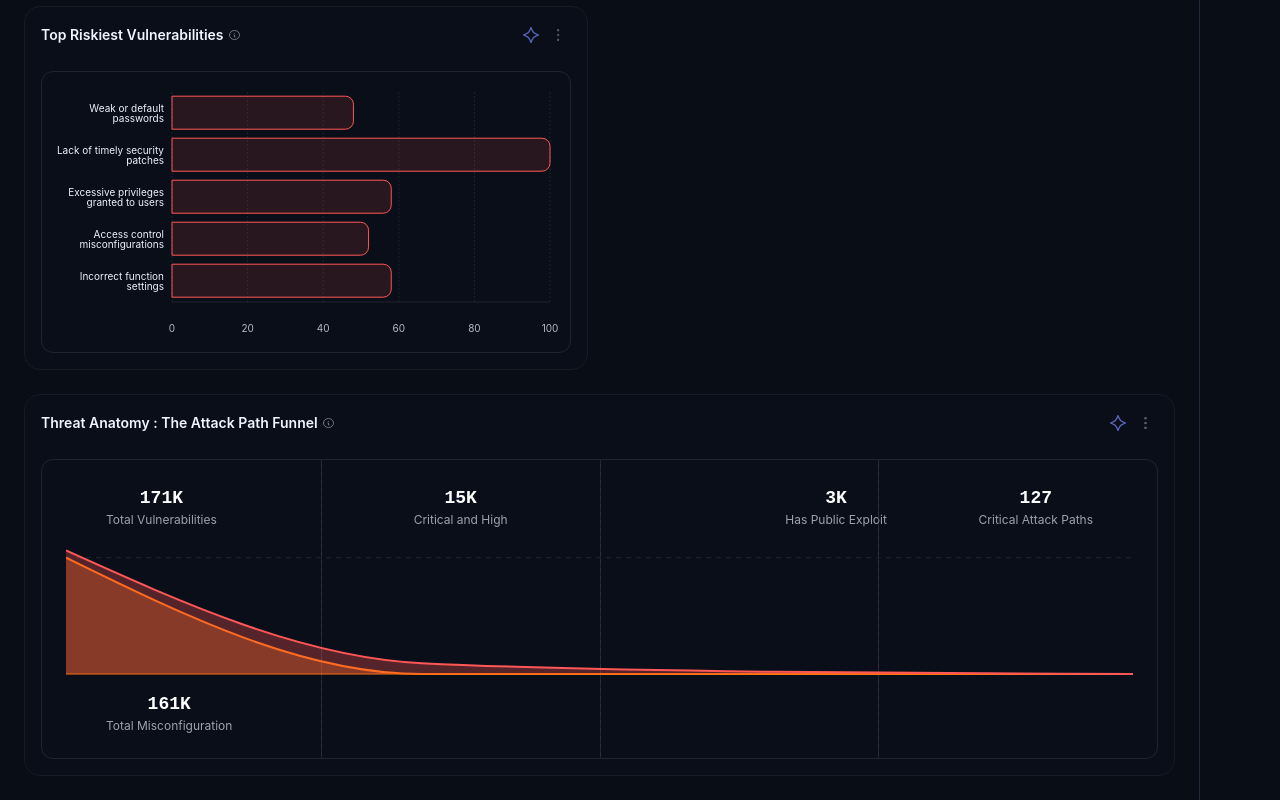
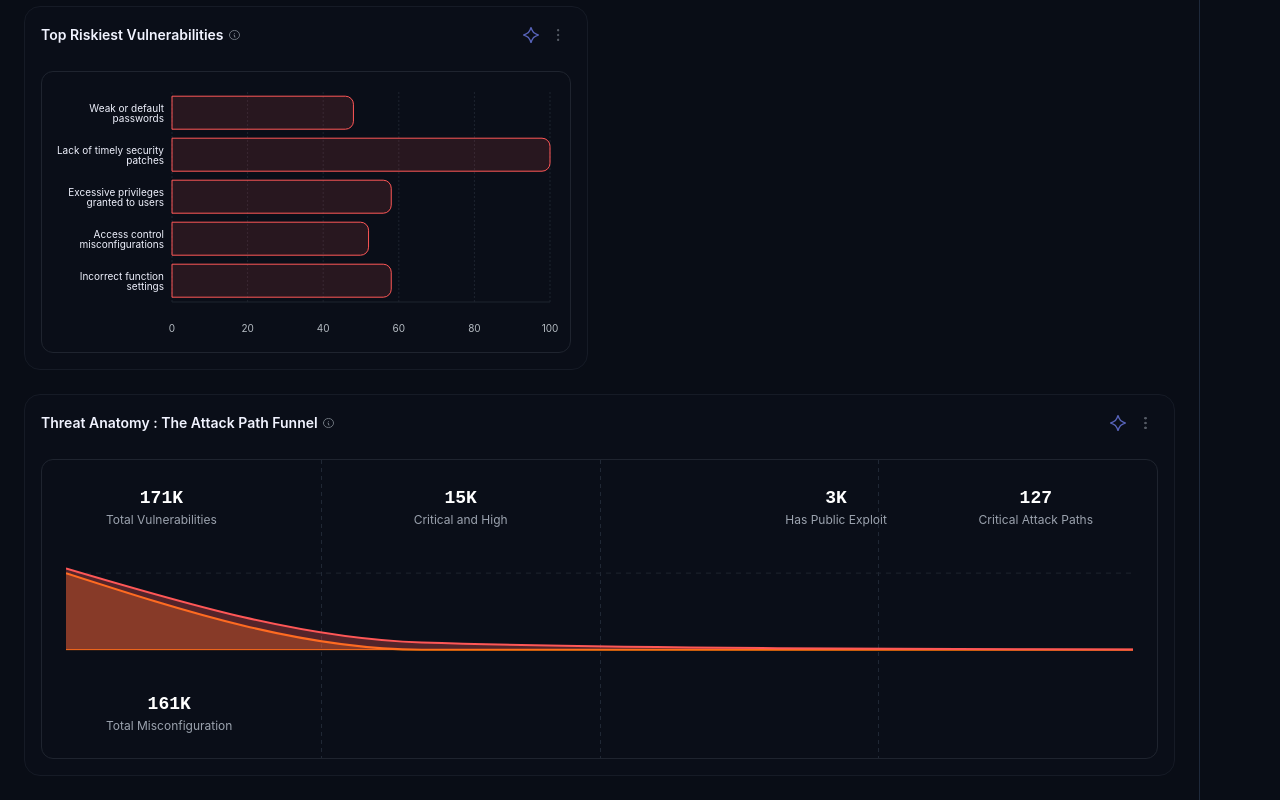
Before and after one commit to abdulmajeed33/react-trial, a React (Vite) app: page / in a window 1280 px wide. Shown: the part 2042-2842 px from the top of the page. Built offline with nearby package versions, Linux system fonts and the light colour scheme.

Commit message:
Enhance ThreatAnatomyChart by calculating dynamic padding and adjusting Y-axis domain for better data visualization. Added z-index to labels for improved visibility and refined comments for clarity.

```diff
--- a/src/components/charts/ThreatAnatomyChart.tsx
+++ b/src/components/charts/ThreatAnatomyChart.tsx
@@ -56,6 +56,12 @@ const CustomTooltip: React.FC<CustomTooltipProps> = ({ active, payload, label })
 };
 
 export default function ThreatAnatomyChart() {
+  // Calculate the max value and create centered domain
+  const maxVuln = Math.max(...data.map(d => d.vulnerabilities));
+  const maxMisconfig = Math.max(...data.map(d => d.misconfigurations));
+  const maxValue = Math.max(maxVuln, maxMisconfig);
+  const padding = maxValue * 0.3; // 30% padding above and below
+
   return (
     <div className="bg-background-dark-neutral-transparent border border-border-dark-neutral-dark rounded-2xl p-4 flex flex-col gap-6 w-full h-full">
       <ChartHeader
@@ -67,57 +73,60 @@ export default function ThreatAnatomyChart() {
       />
       <div className="flex-1 bg-background-dark-neutral border border-border-dark-neutral-neutral rounded-xl relative min-h-[300px] p-6">
         {/* Custom positioned labels */}
-        <div className="absolute top-6 left-16 text-center">
+        <div className="absolute top-6 left-16 text-center z-10">
           <div className="text-white text-lg font-bold font-mono">171K</div>
           <div className="text-gray-400 text-xs">Total Vulnerabilities</div>
         </div>
 
-        <div className="absolute top-6 left-1/3 text-center">
+        <div className="absolute top-6 left-1/3 text-center z-10">
           <div className="text-white text-lg font-bold font-mono">15K</div>
           <div className="text-gray-400 text-xs">Critical and High</div>
         </div>
 
-        <div className="absolute top-6 left-2/3 text-center">
+        <div className="absolute top-6 left-2/3 text-center z-10">
           <div className="text-white text-lg font-bold font-mono">3K</div>
           <div className="text-gray-400 text-xs">Has Public Exploit</div>
         </div>
 
-        <div className="absolute top-6 right-16 text-center">
+        <div className="absolute top-6 right-16 text-center z-10">
           <div className="text-white text-lg font-bold font-mono">127</div>
           <div className="text-gray-400 text-xs">Critical Attack Paths</div>
         </div>
 
-        <div className="absolute bottom-6 left-16 text-center">
+        <div className="absolute bottom-6 left-16 text-center z-10">
           <div className="text-white text-lg font-bold font-mono">161K</div>
           <div className="text-gray-400 text-xs">Total Misconfiguration</div>
         </div>
 
-        <div className="absolute top-0 bottom-0 left-1/4 w-px bg-gray-600 opacity-50" style={{
+        {/* Vertical divider lines */}
+        <div className="absolute top-0 bottom-0 left-1/4 w-px opacity-50" style={{
           backgroundImage: 'repeating-linear-gradient(to bottom, #374151 0px, #374151 4px, transparent 4px, transparent 8px)'
         }}></div>
-        <div className="absolute top-0 bottom-0 left-1/2 w-px bg-gray-600 opacity-50" style={{
+        <div className="absolute top-0 bottom-0 left-1/2 w-px opacity-50" style={{
           backgroundImage: 'repeating-linear-gradient(to bottom, #374151 0px, #374151 4px, transparent 4px, transparent 8px)'
         }}></div>
-        <div className="absolute top-0 bottom-0 left-3/4 w-px bg-gray-600 opacity-50" style={{
+        <div className="absolute top-0 bottom-0 left-3/4 w-px opacity-50" style={{
           backgroundImage: 'repeating-linear-gradient(to bottom, #374151 0px, #374151 4px, transparent 4px, transparent 8px)'
         }}></div>
-
 
         <ResponsiveContainer width="100%" height="100%">
           <AreaChart
             data={data}
             margin={{ top: 60, right: 0, left: 0, bottom: 60 }}
           >
-
-            {/* Guide lines */}
+            {/* Guide lines - positioned relative to the centered data */}
             <ReferenceLine y={161000} stroke="#1F242F" strokeDasharray="5 5" strokeWidth={1} />
             <ReferenceLine y={0} stroke="#FF740A" strokeWidth={1} />
 
-            {/* Hidden axes */}
+            {/* Hidden axes with centered domain */}
             <XAxis type="number" dataKey="stage" domain={[0, 3]} hide={true} />
-            <YAxis type="number" domain={[0, 180000]} hide={true} />
+            <YAxis
+              type="number"
+              domain={[-padding, maxValue + padding]}
+              hide={true}
+            />
 
-            {/* Misconfigurations area (orange, bottom) - only shows at first stage */}
+            {/* Misconfigurations area (orange, bottom) */}
             <Area
               type="monotone"
               dataKey="misconfigurations"
@@ -127,7 +136,7 @@ export default function ThreatAnatomyChart() {
               fillOpacity={1}
             />
 
-            {/* Vulnerabilities area (red, top) - creates the funnel shape */}
+            {/* Vulnerabilities area (red, top) */}
             <Area
               type="monotone"
               dataKey="vulnerabilities"
@@ -135,7 +144,6 @@ export default function ThreatAnatomyChart() {
               strokeWidth={2}
               fill="rgba(255, 87, 87, 0.3)"
               fillOpacity={1}
-              stackId="1"
             />
 
             <Tooltip content={<CustomTooltip />} />
```
